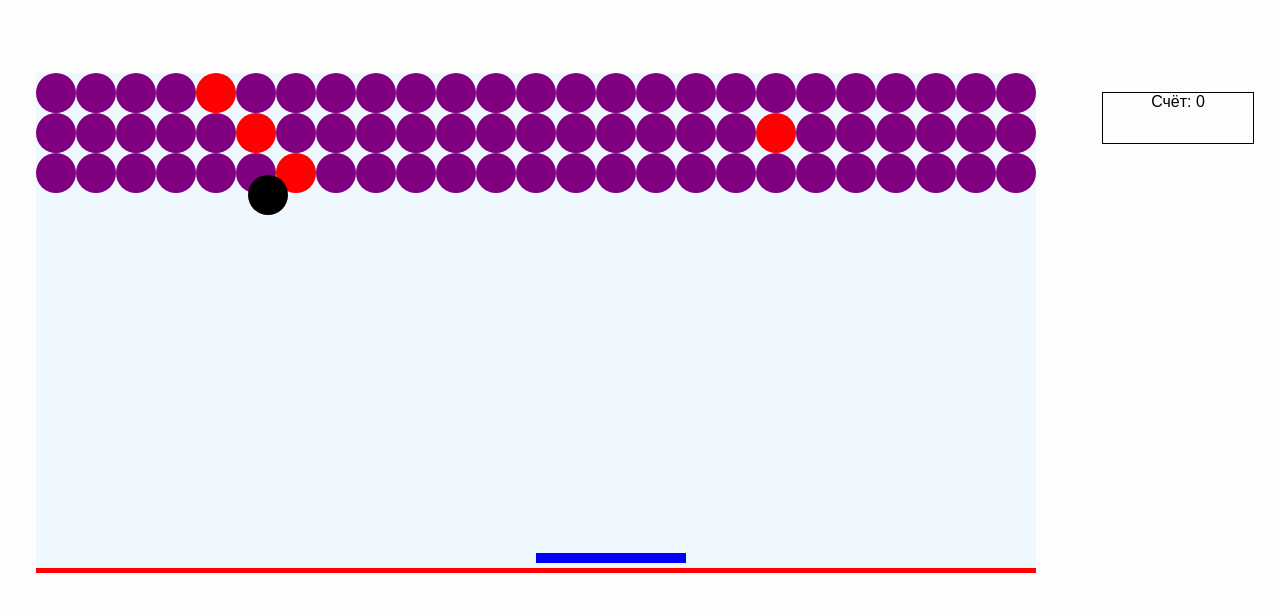
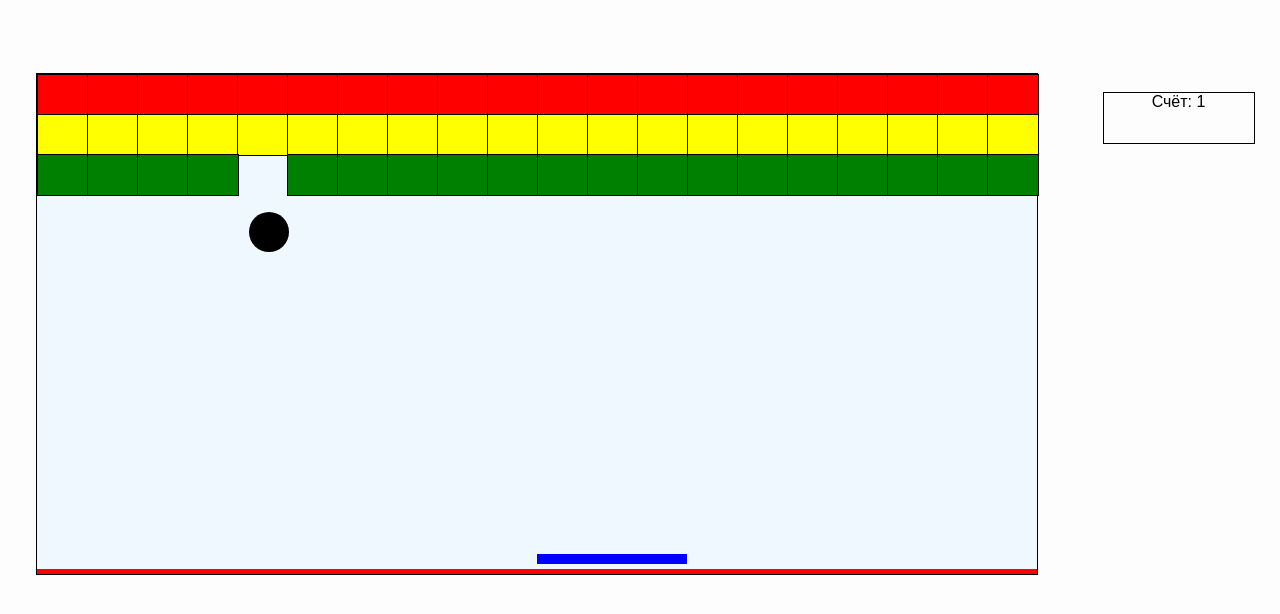
Before and after one commit to MiserLies17-23/Project_Arkanoid, a plain HTML site: page index.html in a window 1280 px wide. Both pictures are taken after a click on the button "Начать!". Drawn offline with Linux system fonts and the light colour scheme.

Commit message:
Third commit

```diff
--- a/css/style.css
+++ b/css/style.css
@@ -9,7 +9,7 @@ body {
 #main-conteiner {
     width: 1000px;
     height: 500px;
-    border: 1px solod #000000;
+    border: 1px solid #000000;
     margin: 1px auto;
     position: relative;
     background-color: aliceblue;
@@ -23,3 +23,44 @@ button {
     width: 100px;
     height: 50px;
 }
+
+.object {
+    position: absolute;
+}
+
+.line {
+    width: 100%;
+    height: 5px;
+    background: red;
+}
+
+.squares {
+    width: 50px;
+    height: 40px;
+    border: 1px solid #000000;
+}
+
+.platform {
+    width: 150px;
+    height: 10px;
+    background: blue;
+    bottom: 10px;
+    left: 50%;
+}
+
+.ball {
+    width: 40px;
+    height: 40px;
+    border-radius: 50%;
+    bottom: 20px;
+    left: 550px;
+}
+
+.ball-blink {
+    animation: ball-blink 0.5s infinite;
+}
+
+@keyframes ball-blink {
+    0% {background-color: white;}
+    100% {background-color: black;}
+}
--- a/index.html
+++ b/index.html
@@ -6,6 +6,11 @@
         <script text="text/javascript" src="js/jquery.js"></script>
         <script text="text/javascript" src="js/script.js"></script>
         <link rel="stylesheet" href="css/style.css">
+
+        <audio id="rebound" src="sound/rebound.mp3" preload="auto"></audio>
+        <audio id="damage" src="sound/damage.mp3" preload="auto"></audio>
+        <audio id="gameOver" src="sound/game-over.mp3" preload="auto"></audio>
+        <audio id="blinking" src="sound/blinking.mp3" preloid="auto"></audio>
     </head>
     <body>
         <div class="coneiner" id="main-conteiner">
--- a/js/script.js
+++ b/js/script.js
@@ -4,7 +4,9 @@ $(document).ready(function() {
     let conteiner = $("#main-conteiner");
     const conteinerWidth = conteiner.width();
     const ConteinerHeight = conteiner.height();
+
     let count = 0;
+    let platformEnabled = true;
 
     $("#ready").on('click', function() {
         updateConteiner();
@@ -18,11 +20,8 @@ $(document).ready(function() {
         conteiner.empty();
         let line = $("<div>")
             .attr("id", "line")
+            .addClass("object line")
             .css({
-                "width": conteinerWidth+ "px",
-                "height": "5px",
-                "position": "relative",
-                "background": "red",
                 "top": ConteinerHeight - 5 + "px"
             })
         conteiner.append(line);
@@ -48,53 +47,45 @@ $(document).ready(function() {
     let updateCounter = () => $("#counter").text("Счёт: " + count)
 
     function createShapes() {
-        const width = 40, height = 40;
+        let def = 3;
         for (let j = 0; j < 3; j++) {
-            for (let i = 0; i < 25; i++) {
-                let color = getColor();
-                let circle = $("<div>")
-                    .attr("id", "cir" + j + i)
-                    .addClass("circles")
+            for (let i = 0; i < 20; i++) {
+                let color = getColor(def);
+                let square = $("<div>")
+                    .attr("id", "sqr" + j + i)
+                    .addClass("object squares")
                     .css({
-                        "width": width + "px",
-                        "height": height + "px",
-                        "border-radius": "50%",
                         "background": color,
-                        "position": "absolute",
-                        "top": j*height + "px",
-                        "left": i*width + "px",
+                        "top": j*40 + "px",
+                        "left": i*50 + "px",
                     })
-                conteiner.append(circle);
+                    .data("defense", def)
+                conteiner.append(square);
             }
+            def--
         }
     }
 
-    function getColor() {
-        if(Math.random() < 0.9) {
-            console.log("purple");
-            return "purple";
+    function getColor(def) {
+        if(def == 3) {
+            return "red";
+        } else if (def == 2) {
+            return "yellow";
         } else {
-            return "red";
+            return "green";
         }
     }
 
     function createPlatform() {
-        let width = 150, height = 10;
         let platform = $("<div>")
             .attr("id", "platform")
-            .css({
-                "width": width + "px",
-                "height": height + "px",
-                "background": "blue",
-                "position": "absolute",
-                "bottom": "10px",
-                "left": "50%"
-            })
+            .addClass("object platform")
         conteiner.append(platform);
 
         let posX = parseInt($("#platform").css("left"));
+        $(document).keydown(function(e) {
+            if (!platformEnabled) return false;
 
-        $(document).keydown(function(e) {
             const step = 20;
             const platform = $("#platform");
             let posX = parseInt(platform.css("left")) || 0;
@@ -110,17 +101,12 @@ $(document).ready(function() {
     }
 
     function createBall() {
-        let width = 40, height = 40;
+
         let ball = $("<div>")
             .attr("id", "ball")
+            .addClass("object ball")
             .css({
-                "width": width + "px",
-                "height": height + "px",
-                "border-radius": "50%",
                 "background": "black",
-                "position": "absolute",
-                "bottom": "20px",
-                "left" : "550px"
             })
             .data("speed", {
                 x: -2,
@@ -143,6 +129,7 @@ $(document).ready(function() {
             // Если game over, останавливаем анимацию
             if (gameOver(ball)) {
                 gameActive = false;
+                getSound("blinking");
                 return;
             }
 
@@ -166,11 +153,13 @@ $(document).ready(function() {
         if (left <= 0 || left + ballDiametr >= conteinerWidth) {
             speed.x = -speed.x;
             left = Math.max(0, Math.min(left, conteinerWidth - ballDiametr));
+            getSound("rebound");
         }
 
         if (top <= 0 || top + ballDiametr >= ConteinerHeight) {
             speed.y = -speed.y;
             top = Math.max(0, Math.min(top, ConteinerHeight - ballDiametr));
+            getSound("rebound");
         }
 
         ball.css({
@@ -182,7 +171,6 @@ $(document).ready(function() {
     }
 
     function checkCollision(ball) {
-        let isCircle = false;
         const shape1 = {
             left : parseInt(ball.css("left")),
             top : parseInt(ball.css("top")),
@@ -199,23 +187,23 @@ $(document).ready(function() {
         };
 
         if (isCollising(shape1, plat)) {
-            handleCollision(ball, isCircle);
+            handleCollision(ball, false);
         }
 
-        $(".circles").each(function() {
-            isCircle = true;
-            let circle = ($(this));
+        $(".squares").each(function() {
+            let square = ($(this));
             const shape2 = {
-                left : parseInt(circle.css("left")) || 0,
-                top : parseInt(circle.css("top")) || 0,
-                right : parseInt(circle.css("left")) || 0 + circle.outerWidth(),
-                bottom : parseInt(circle.css("top")) || 0 + circle.outerHeight()
+                left : parseInt(square.css("left")),
+                top : parseInt(square.css("top")),
+                right : parseInt(square.css("left")) + square.outerWidth(),
+                bottom : parseInt(square.css("top")) + square.outerHeight()
             }
 
             if (isCollising(shape1, shape2)) {
-                handleCollision(ball, isCircle);
+                handleCollision(ball, true);
+                defensCheck(square);
                 updateCounter();
-                circle.remove();
+                return false;
             }
         })
     }
@@ -229,26 +217,67 @@ $(document).ready(function() {
         );
     }
 
-    function handleCollision(ball, isCircle) {
+    function handleCollision(ball, fl) {
+
         let speed = ball.data("speed");
+        speed.y = -speed.y;
 
-        speed.y = -speed.y;
-        if (isCircle) {
-            count++;
-            speed.x = -speed.x;
+        if (!fl) {
+            getSound("rebound");
+        } else {
+            getSound("damage");
         }
-
         ball.data("speed", speed);
     }
 
+    function defensCheck(square) {
+        let def = square.data("defense");
+        def--;
+        if (def == 0) {
+            square.remove();
+            count++;
+        } else {
+            square.data("defense", def);
+            square.css({"background":getColor(def)});
+        }
+    }
+
+    function getSound(soundId) {
+        const sound = $("#" + soundId)[0];
+        sound.currentTime = 0;
+        sound.play();
+    }
+
     function gameOver(ball) {
-        // Получаем абсолютные координаты относительно документа
         const ballBottom = ball.offset().top + ball.outerHeight();
         const lineTop = $("#line").offset().top;
 
         if (ballBottom >= lineTop) {
+            // Останавливаем мяч
+            ball.addClass("ball-blink");
+            let speed = ball.data("speed");
+            speed.x = 0;
+            speed.y = 0;
+            ball.data("speed", speed);
+
+            platformEnabled = false;
+            // Запускаем таймер для завершения игры
+            setTimeout(() => {
+                ball.removeClass("ball-blink");
+                conteiner.empty();
+                $("#counter").remove();
+                getSound("gameOver");
+                conteiner.append("Game Over!<br>");
+                conteiner.append("Счёт: " + count);
+            }, 3000);
+
+            return true;
+
+        } else if (count == 75) {
             conteiner.empty();
-            conteiner.append("Game Over!");
+            $("#counter").remove();
+            conteiner.append("Победа!<br>");
+            conteiner.append("Счёт: " + count);
             return true;
         }
         return false;
```
Also changed, not shown: 4 other files.
